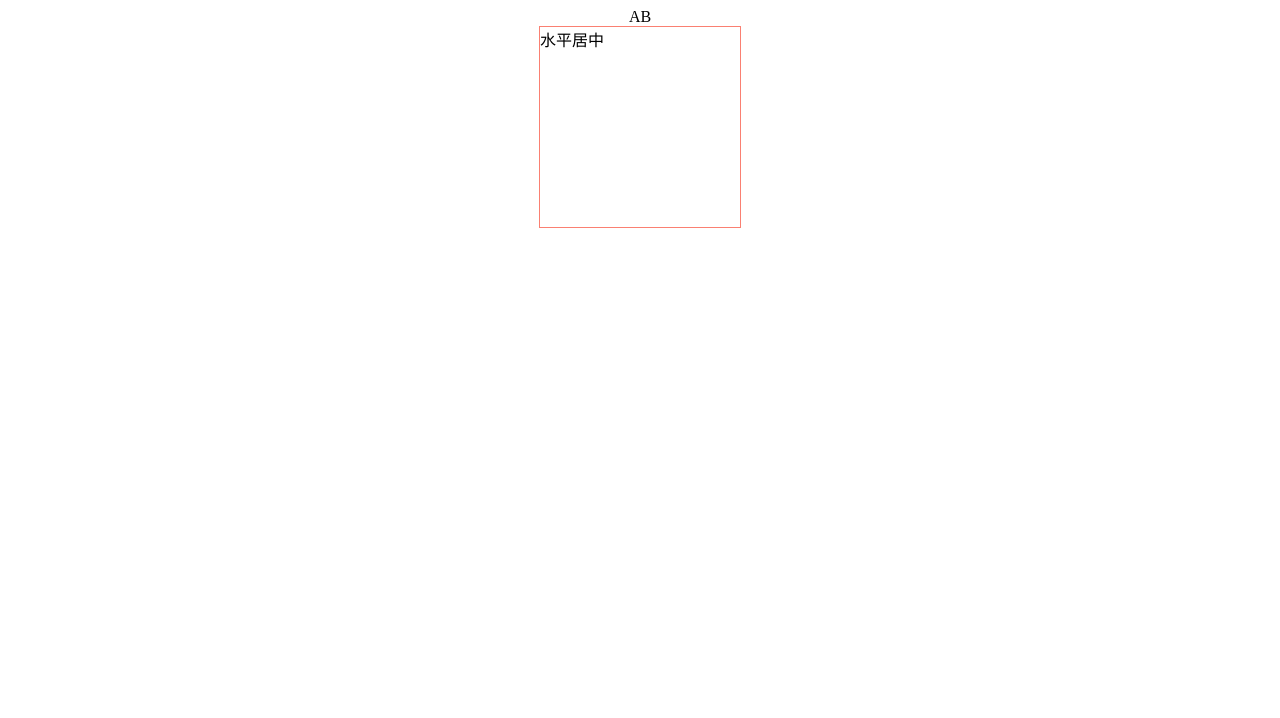
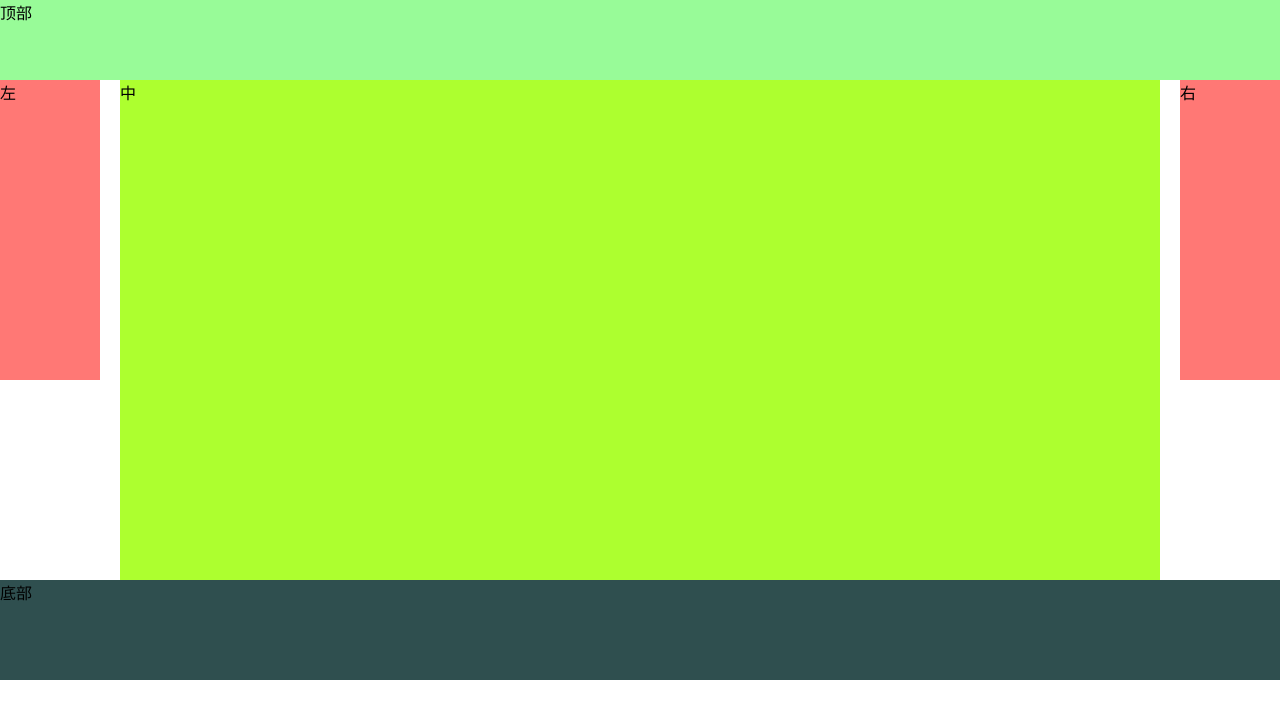
Before and after one commit to xieww/magic-warehouse, a plain HTML site: page src/CSS/layout.html in a window 1280 px wide. Drawn offline with Linux system fonts and the light colour scheme.

Commit message:
feat(css): CSS三栏布局合集

```diff
--- a/src/CSS/layout.html
+++ b/src/CSS/layout.html
@@ -1,29 +1,316 @@
 <!DOCTYPE html>
-<html lang="zh-CN">
+<html lang="cn">
 <head>
   <meta charset="UTF-8">
+  <meta http-equiv="X-UA-Compatible" content="IE=edge">
   <meta name="viewport" content="width=device-width, initial-scale=1.0">
   <title>布局</title>
+  <style>
+    *,
+    html {
+      margin: 0;
+      padding: 0;
+    }
+  </style>
 </head>
 <body>
+  <!-- <style>
+    header {
+      height: 60px;
+      background-color: #f6f6f6;
+    }
+
+    footer {
+      height: 50px;
+      background-color: indianred;
+    }
+
+    .left {
+      width: 100px;
+      height: 300px;
+      float: left;
+      background-color: #ff7875;
+    }
+
+    .right {
+      width: 100px;
+      height: 300px;
+      float: right;
+      background-color: #ff7875;
+    }
+
+    .main {
+      height: 500px;
+      margin-left: 120px;
+      margin-right: 120px;
+      background-color: greenyellow;
+    }
+  </style> -->
+  <!-- <style>
+    header {
+      height: 60px;
+      background-color: #f6f6f6;
+    }
+
+    footer {
+      height: 50px;
+      background-color: indianred;
+    }
+
+    .left {
+      width: 100px;
+      height: 300px;
+      margin-right: 20px;
+      float: left;
+      background-color: #ff7875;
+    }
+
+    .right {
+      width: 100px;
+      height: 300px;
+      margin-left: 20px;
+      float: right;
+      background-color: #ff7875;
+    }
+
+    .main {
+      height: 500px;
+      overflow: hidden;
+      background-color: greenyellow;
+    }
+
+    .container {
+      text-align: center;
+    }
+  </style> -->
+  <!-- <header>顶部</header>
+  <div class="container">
+    <div class="left">左</div>
+    <div class="right">右</div>
+    <div class="main">中</div>
+  </div>
+  <footer>底部</footer> -->
+
+  <!-- 双飞翼布局 -->
+  <!-- <style>
+    .content {
+      width: 100%;
+      float: left;
+    }
+
+    .main {
+      height: 500px;
+      margin-left: 110px;
+      margin-right: 110px;
+      background-color: greenyellow;
+    }
+
+    .left {
+      float: left;
+      width: 100px;
+      height: 300px;
+      margin-left: -100%;
+      background-color: #ff7875;
+    }
+
+    .right {
+      float: right;
+      width: 100px;
+      height: 300px;
+      margin-left: -100px;
+      background-color: #ff7875;
+    }
+  </style>
+  <div class="content">
+    <div class="main">中</div>
+  </div>
+  <div class="left">左</div>
+  <div class="right">右</div> -->
+
+  <!-- 圣杯布局 -->
   <style>
+    header {
+      height: 80px;
+      background-color: palegreen;
+    }
+
+    footer {
+      height: 100px;
+      background-color: darkslategray;
+    }
+
+    .container {
+      margin-left: 120px;
+      margin-right: 120px;
+    }
+
+    .clearfix::after {
+      content: "";
+      display: block;
+      clear: both;
+    }
+
+    .main {
+      width: 100%;
+      height: 500px;
+      float: left;
+      background-color: greenyellow;
+    }
+
+    .left {
+      position: relative;
+      left: -120px;
+      margin-left: -100%;
+      width: 100px;
+      height: 300px;
+      float: left;
+      background-color: #ff7875;
+    }
+
+    .right {
+      position: relative;
+      right: -120px;
+      margin-left: -100px;
+      width: 100px;
+      height: 300px;
+      float: left;
+      background-color: #ff7875;
+    }
+  </style>
+  <header>顶部</header>
+  <div class="container clearfix">
+    <div class="main">中</div>
+    <div class="left">左</div>
+    <div class="right">右</div>
+  </div>
+  <footer>底部</footer>
+  <!-- Flex布局1 -->
+  <!-- <style>
     .container {
       display: flex;
-      justify-content: center;
+    }
+
+    .main {
+      flex-grow: 1;
+      height: 500px;
+      background-color: greenyellow;
+    }
+
+    .left {
+      order:-1;
+      flex: 0 1 100px;
+      height: 300px;
+      margin-right: 20px;
+      background-color: #ff7875;
+    }
+
+    .right {
+      flex: 0 1 100px;
+      height: 300px;
+      margin-left: 20px;
+      background-color: #ff7875;
     }
   </style>
   <div class="container">
-    <div>A</div>
-    <div>B</div>
-  </div>
-  <style>
-    .center {
-      width: 200px;
-      height: 200px;
-      margin: 0 auto;
-      border: 1px solid salmon;
+    <div class="main">中</div>
+    <div class="left">左</div>
+    <div class="right">右</div>
+  </div> -->
+
+  <!-- Flex布局2 -->
+  <!-- <style>
+    .container {
+      display: flex;
+    }
+
+    .main {
+      flex-grow: 1;
+      height: 500px;
+      background-color: greenyellow;
+    }
+
+    .left {
+      flex: 0 1 100px;
+      height: 300px;
+      margin-right: 20px;
+      background-color: #ff7875;
+    }
+
+    .right {
+      flex: 0 1 100px;
+      height: 300px;
+      margin-left: 20px;
+      background-color: #ff7875;
     }
   </style>
-  <div class="center">水平居中</div>
+  <div class="container">
+    <div class="left">左</div>
+    <div class="main">中</div>
+    <div class="right">右</div>
+  </div> -->
+
+  <!-- table布局，缺点：无法设置栏间距 -->
+  <!-- <style>
+    .container {
+      display: table;
+      width: 100%;
+    }
+
+    .left,.main,.right {
+      display: table-cell;
+    }
+
+    .left,.right {
+      width: 100px;
+      height: 300px;
+      background-color: #ff7875;
+    }
+
+    .main {
+      height: 500px;
+      background-color: yellowgreen;
+    }
+  </style>
+  <div class="container">
+    <div class="left">左</div>
+    <div class="main">中</div>
+    <div class="right">右</div>
+  </div> -->
+
+  <!-- 绝对定位布局 -->
+  <!-- <style>
+    .container {
+      position: relative;
+    }
+
+    .main {
+      height: 500px;
+      margin: 0 120px;
+      background-color: yellowgreen;
+    }
+
+    .left {
+      position: absolute;
+      top: 0;
+      left: 0;
+      width: 100px;
+      height: 300px;
+      background-color: #ff7875;
+    }
+
+    .right {
+      position: absolute;
+      top: 0;
+      right: 0;
+      width: 100px;
+      height: 300px;
+      background-color: #ff7875;
+    }
+  </style>
+  <div class="container">
+    <div class="main">中</div>
+    <div class="left">左</div>
+    <div class="right">右</div>
+  </div> -->
 </body>
 </html>
```
